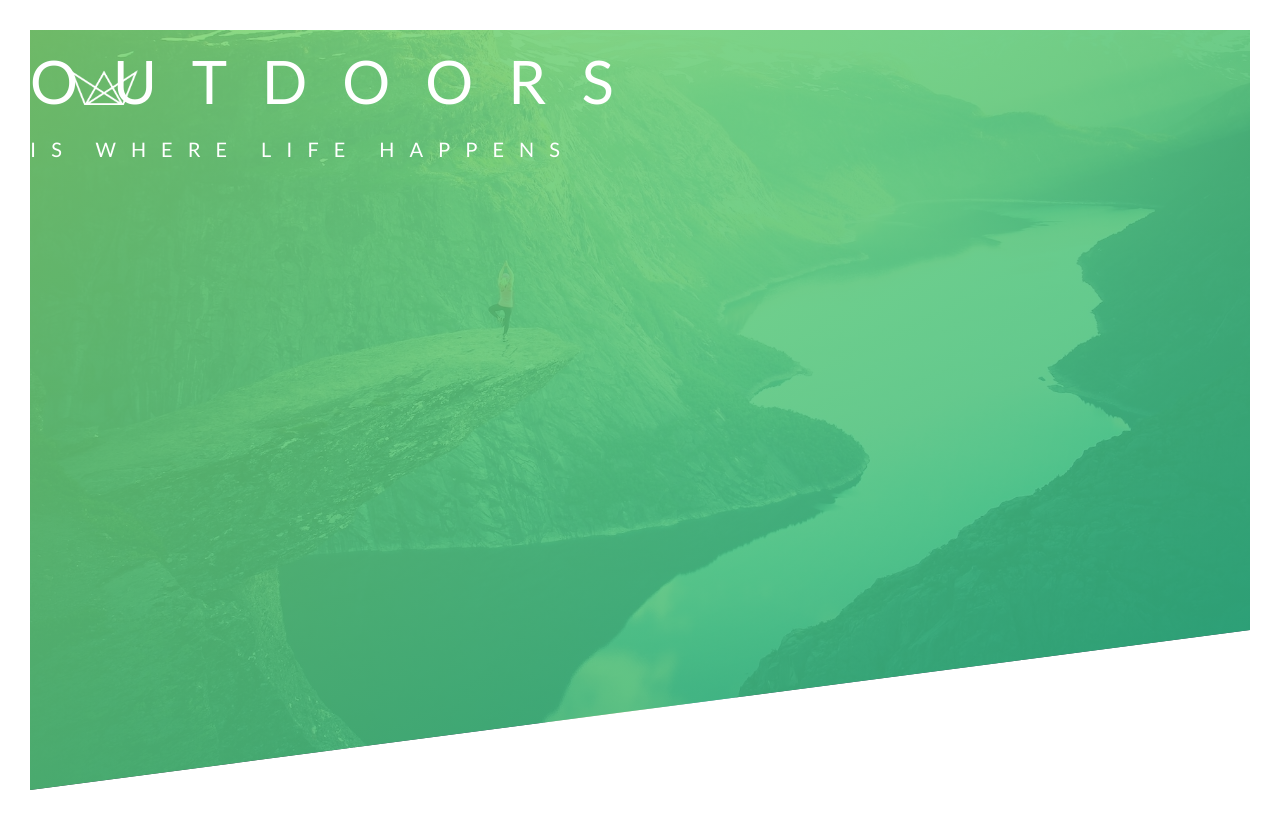
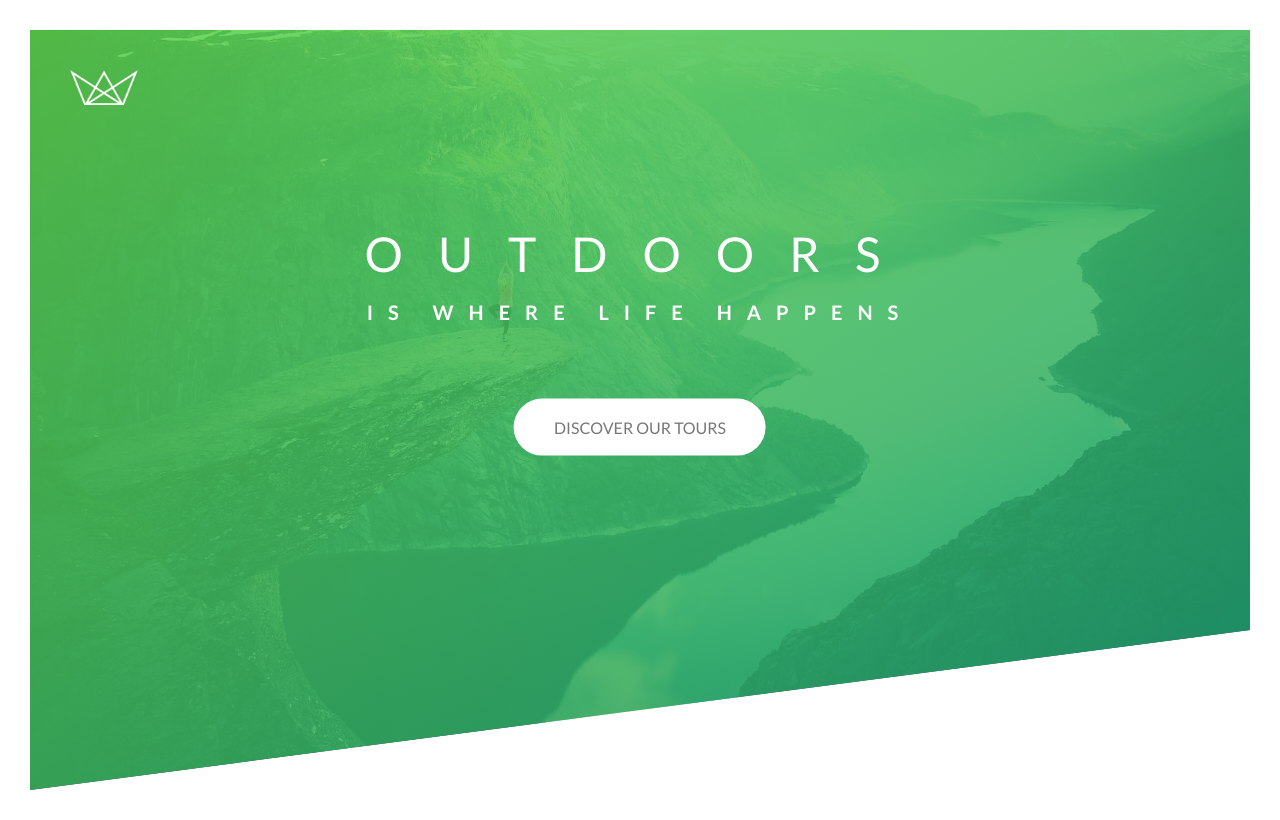
Before and after one commit to Mi-Ski/Natours, a plain HTML site: page starter/index.html in a window 1280 px wide. Drawn offline with Linux system fonts and the light colour scheme.

Commit message:
landing page animations

```diff
--- a/starter/css/style.css
+++ b/starter/css/style.css
@@ -15,7 +15,7 @@ Dark green: #28b485
 body {
    font-family: "Lato", sans-serif;
    font-weight: 400;
-   font-size: 16px;
+   font-size: 1em;
    /* line height 1.7 = line will be 1.7 times bigger than the predefined line */
    line-height: 1.7;
    color: #777;
@@ -25,7 +25,7 @@ body {
 .header {
    height: 95vh;
    background-image:
-      linear-gradient(to right bottom, #7ed56fd8, #28b485d8),
+      linear-gradient(to right bottom, #5cd447d8, #199c71d8),
       url(../img/hero.jpg);
    background-size: cover;
    /* ensures that the top of the image stays at the top of its container */
@@ -45,22 +45,106 @@ body {
    height: 35px;
 }
 
+.text-box {
+   position: absolute;
+   top: 40%;
+   left: 50%;
+   transform: translate(-50%, -50%);
+   /* text-align: center    because display: blocks are treated as text */
+   text-align: center;
+}
+
 .heading-primary {
    color: #fff;
    text-transform: uppercase;
+   margin-bottom: 70px;
+
+   /* fixes occasional animation glitches on some browsers */
+   backface-visibility: hidden;
 }
 
 .heading-primary--main {
    /* display: block = element takes up 100% width of the parent */
    display: block;
-   font-size: 60px;
+   font-size: 3em;
    font-weight: 400;
    letter-spacing: 35px;
+
+   /* the same as    animation: moveInLeft 3s ease-out */
+   animation-name: moveInLeft;
+   animation-duration: 3s;
+   animation-timing-function: ease-out;
+
+   /* animation-iteration-count: 3; */
+   /* animation-delay: 2s; */
 }
 
 .heading-primary--sub {
    display: block;
    font-size: 20px;
-   font-weight: 400;
+   font-weight: 700;
    letter-spacing: 15px;
+
+   /* the same as    animation: moveInRight 3s ease-out*/
+   animation-name: moveInRight;
+   animation-duration: 3s;
+   animation-timing-function: ease-out;
 }
+
+.btn:link,
+.btn:visited {
+   text-decoration: none;
+   text-transform: uppercase;
+   padding: 15px 40px;
+   display: inline-block;
+   border-radius: 100px;
+   transition: all .2s;
+}
+
+.btn:hover {
+   transform: translateY(-3px);
+   /* box-shadow. 1) X offset 2) Y offset 3) blur radius */
+   box-shadow: 0 10px 20px rgba(0, 0, 0, .2);
+}
+
+.btn:active {
+   transform: translateY(-1px);
+   box-shadow: 0 5px 10px rgba(0, 0, 0, .2);
+}
+
+.btn-white {
+   background-color: #fff;
+   color: #777;
+}
+
+@keyframes moveInLeft {
+   0% {
+      opacity: 0;
+      transform: translateX(-100px);
+   }
+
+   80% {
+      transform: translateX(10px);
+   }
+
+   100% {
+      opacity: 1;
+      transform: translate(0);
+   }
+}
+
+@keyframes moveInRight {
+   0% {
+      opacity: 0;
+      transform: translateX(100px);
+   }
+
+   80% {
+      transform: translateX(-10px);
+   }
+
+   100% {
+      opacity: 1;
+      transform: translate(0);
+   }
+}
--- a/starter/index.html
+++ b/starter/index.html
@@ -14,13 +14,19 @@
     </head>
     <body>
        <header class="header">
+
            <div class="logo-box">
                <img src="./img/logo-white.png" alt="Natours logo" class="logo">
             </div>
-            <div class="heading-primary">
-               <span class="heading-primary--main">Outdoors</span>
-               <span class="heading-primary--sub">is where life happens</span>
+
+            <div class="text-box">
+                <div class="heading-primary">
+                    <span class="heading-primary--main">Outdoors</span>
+                    <span class="heading-primary--sub">is where life happens</span>
+                </div>
+                <a href="#" class="btn btn-white">Discover our tours</a>
             </div>
+
        </header>
     </body>
 </html>
```
